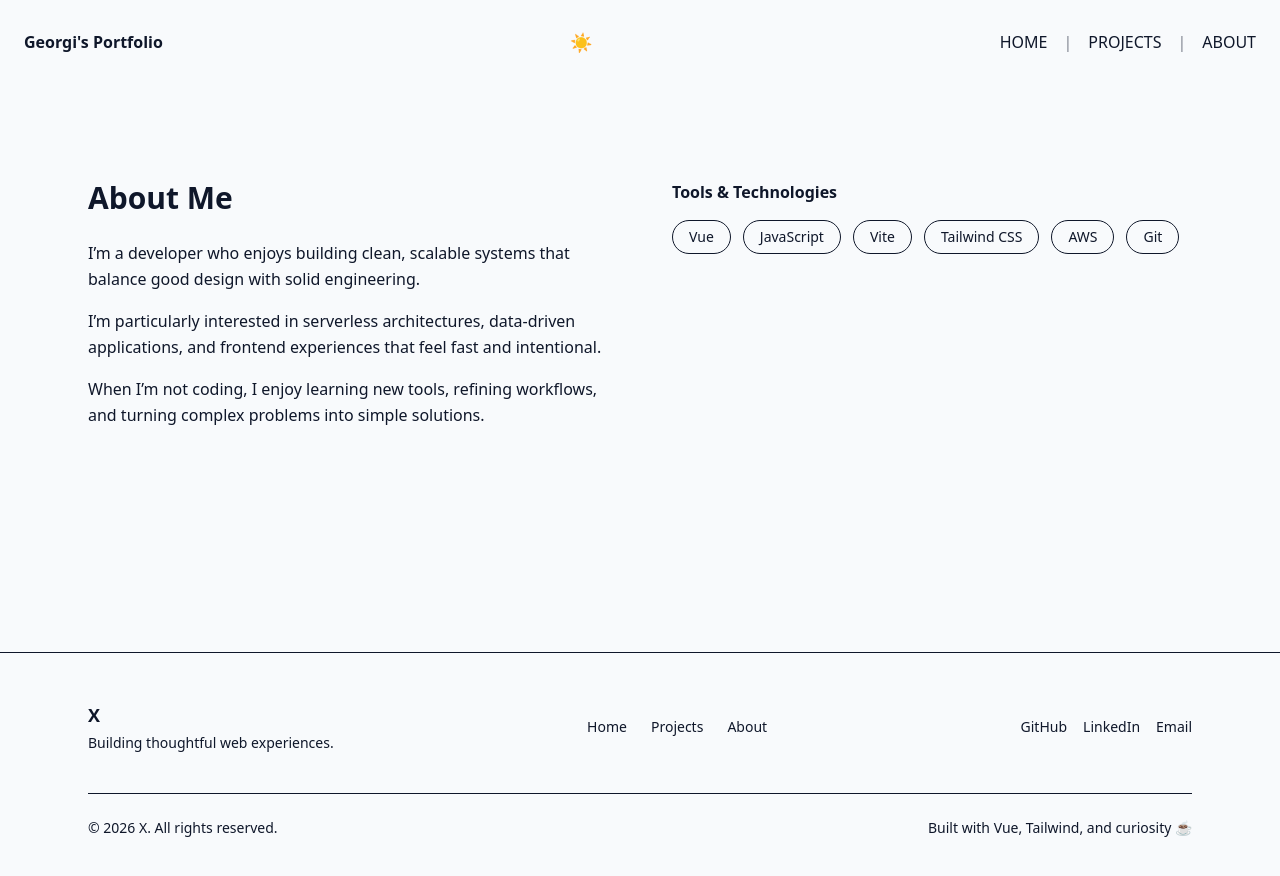
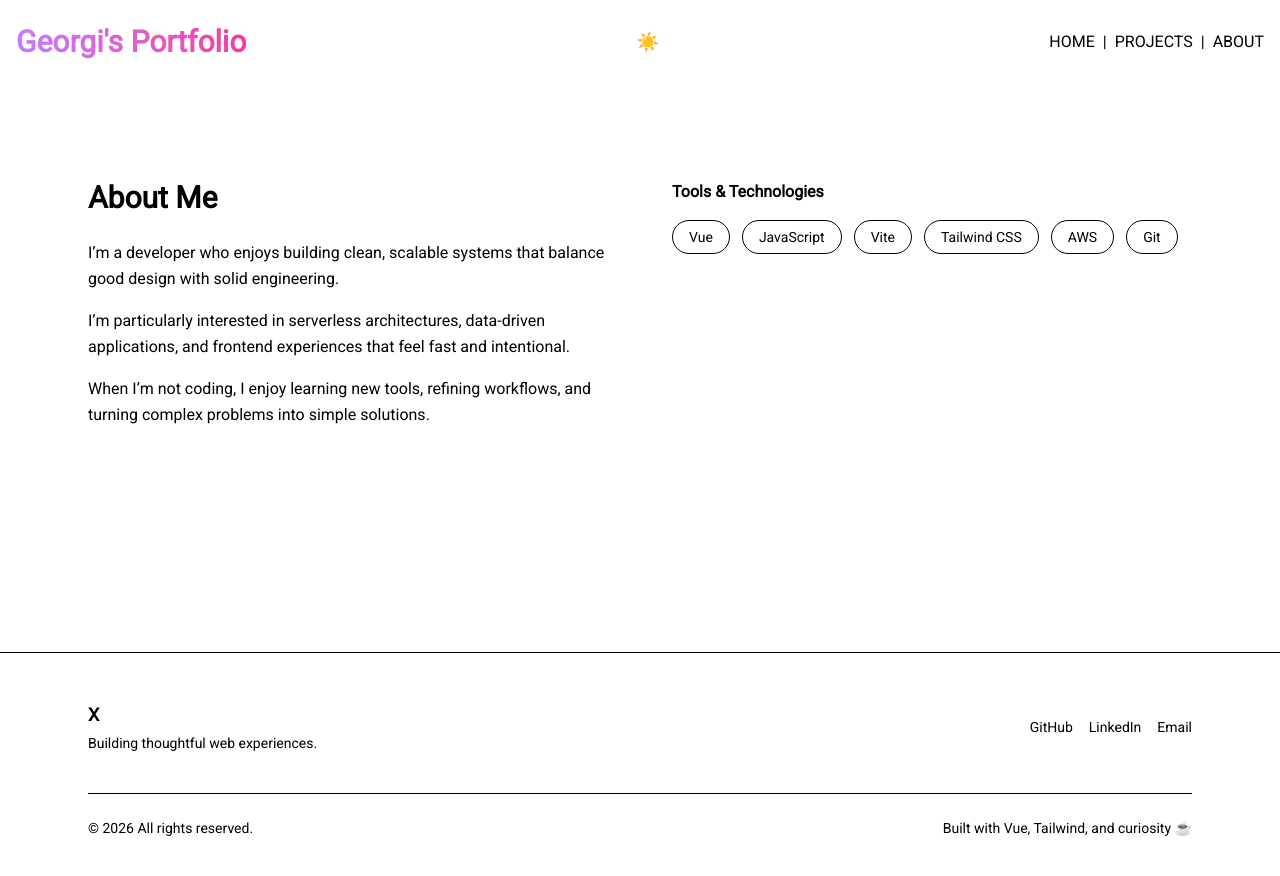
Before and after one commit to gjgeorgiev/GjGeorgievPortfolio, a Vue app: page /about in a window 1280 px wide. Shown: the top 876 px of the page. Built offline with nearby package versions, Linux system fonts and the light colour scheme.

Commit message:
fixed some css in tailwindconf and main.css added styling for navbar

```diff
--- a/src/assets/main.css
+++ b/src/assets/main.css
@@ -1,10 +1,12 @@
-@import "tailwindcss";
+@import url("https://fonts.googleapis.com/css2?family=Roboto&display=swap");
+@layer theme, base, utilities;
+@import "tailwindcss/theme.css" layer(theme);
+@import "tailwindcss/preflight.css" layer(base);
+@import "tailwindcss/utilities.css" layer(utilities);
 
 
-@tailwind utilities;
-
 @layer base {
-  :root {
+  .light {
     --bg-main: #f8fafc;
     --bg-surface: #ffffff;
     --text-primary: #0f172a;
@@ -13,8 +15,8 @@
   }
 
   .dark {
-    --bg-main: #0f172a;
-    --bg-surface: #111827;
+    --bg-main: #030407;
+    --bg-surface: #191130;
     --text-primary: #f8fafc;
     --text-muted: #94a3b8;
   }
@@ -22,12 +24,14 @@
   body {
     background-color: var(--bg-main);
     color: var(--text-primary);
+    font-family: "Roboto", sans-serif;
   }
 
   html {
   scroll-behavior: smooth;
   scroll-padding-top: 80px; /* height of navbar */
 }
+
 
 .route-enter-active,
 .route-leave-active {
--- a/src/components/layout/Footer.vue
+++ b/src/components/layout/Footer.vue
@@ -13,18 +13,6 @@
           </p>
         </div>
 
-        <!-- Navigation -->
-        <nav class="flex gap-6 text-sm">
-          <RouterLink to="/" class="hover:text-accent transition">
-            Home
-          </RouterLink>
-          <RouterLink to="/projects" class="hover:text-accent transition">
-            Projects
-          </RouterLink>
-          <RouterLink to="/about" class="hover:text-accent transition">
-            About
-          </RouterLink>
-        </nav>
 
         <!-- Socials -->
         <div class="flex gap-4 text-sm">
@@ -59,7 +47,7 @@
                flex flex-col md:flex-row justify-between text-sm text-text-muted"
       >
 
-        <span>© {{ year }} X. All rights reserved.</span>
+        <span>© {{ year }} All rights reserved.</span>
         <span class="mt-2 md:mt-0">
           Built with Vue, Tailwind, and curiosity ☕
         </span>
--- a/src/components/layout/NavBar.vue
+++ b/src/components/layout/NavBar.vue
@@ -1,16 +1,16 @@
 <template>
 
-  <nav class="flex justify-between items-center px-6 py-4">
-    <h1 class="font-bold">Georgi's Portfolio</h1>
+  <nav class="flex justify-between items-center px-4 py-4 w-screen">
+    <h1 class="font-bold text-3xl bg-linear-60 from-purple-400 to-pink-500 bg-clip-text text-transparent">Georgi's Portfolio</h1>
       <BaseButton @click="isDark = !isDark" variant="primary" size="lg">
         {{ isDark ? "🌙" : "☀️" }}
       </BaseButton>
     <div>
-      <ul class="uppercase padding-x-4 flex gap-4 text-text-muted font-medium">
+      <ul class="uppercase flex gap-2 text-text-accent font-medium">
       <RouterLink to="/">Home</RouterLink>
-      <span class="opacity-50">|</span>
+      <span class="">|</span>
       <RouterLink to="/projects">Projects</RouterLink>
-      <span class="opacity-50">|</span>
+      <span class="">|</span>
       <RouterLink to="/about">About</RouterLink>
       </ul>
     </div>
--- a/src/components/sections/About.vue
+++ b/src/components/sections/About.vue
@@ -7,7 +7,7 @@
           About Me
         </h2>
 
-        <div class="space-y-4 text-text-muted leading-relaxed">
+        <div class="space-y-4 leading-relaxed">
           <p>
             I’m a developer who enjoys building clean, scalable systems that
             balance good design with solid engineering.
--- a/tailwind.config.js
+++ b/tailwind.config.js
@@ -4,7 +4,7 @@ export default {
     "./index.html",
     "./src/**/*.{vue,js,ts,jsx,tsx}",
   ],
-  theme: {
+  base: {
     extend: {
       colors: {
         bg: {
@@ -24,7 +24,7 @@ export default {
         },
       },
       borderRadius: {
-        xl: "12px",
+        xl: "16px",
       },
       boxShadow: {
         soft: "0 10px 30px rgba(0,0,0,0.25)",
```
